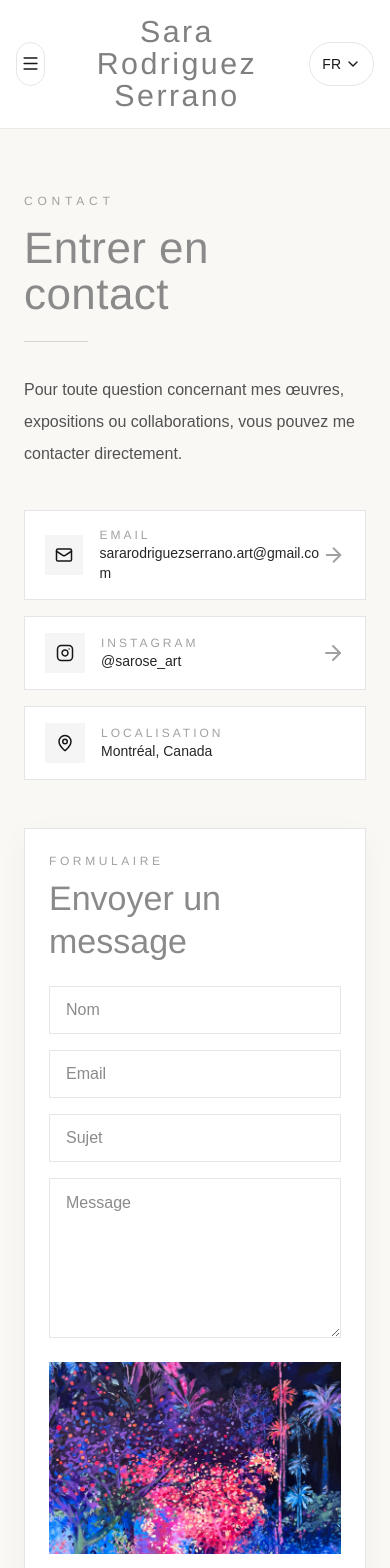
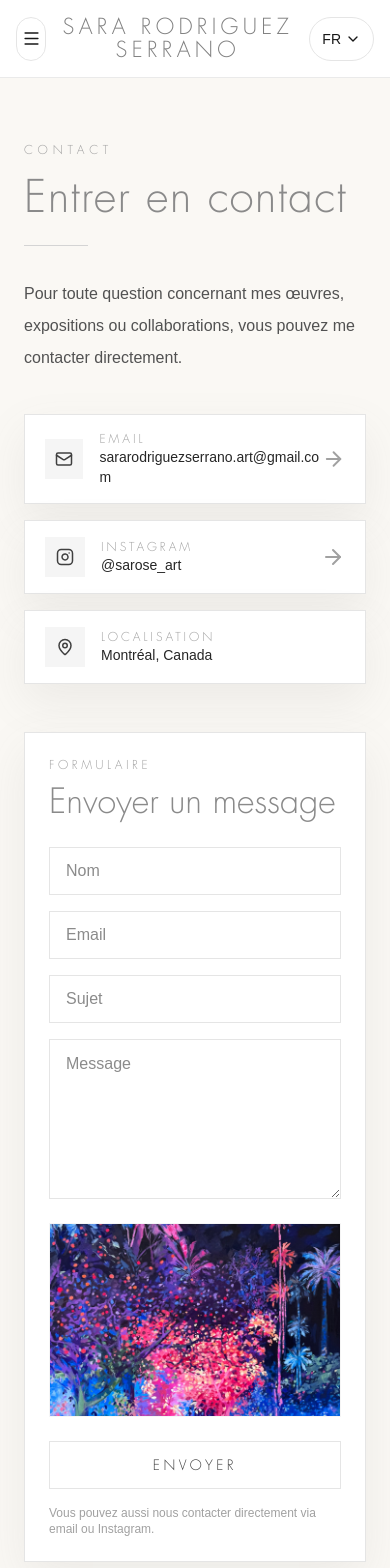
Before and after one commit to Firasxgharbii/sararodriguezserrano, a Next.js app: page /contact in a window 390 px wide. Shown: the top 1568 px of the page. Built offline with nearby package versions, Linux system fonts and the light colour scheme.

Commit message:
update site + favicon + fixes

```diff
--- a/app/about/page.tsx
+++ b/app/about/page.tsx
@@ -176,8 +176,8 @@ export default function AboutPage() {
             <div className="mt-6 flex flex-wrap gap-3">
               <a
                 href="#parcours"
-                className="inline-flex items-center gap-2 border border-neutral-900 px-5 py-3 text-sm uppercase tracking-[0.22em] text-neutral-900 transition duration-300 hover:bg-neutral-900 hover:text-white"
-              >
+className="inline-flex items-center gap-2 border border-neutral-200 px-5 py-3 text-sm uppercase tracking-[0.22em] text-neutral-700 transition duration-300 hover:border-neutral-900 hover:text-neutral-900"
+>
                 {t(about.parcoursButtonLabel, lang)}
                 <ArrowRight size={16} />
               </a>
--- a/app/contact/page.tsx
+++ b/app/contact/page.tsx
@@ -16,9 +16,11 @@ import { t } from "../lib/i18n";
 
 const futuraLight = {
   fontFamily:
-    '"Futura PT", Futura, "Avenir Next", "Helvetica Neue", Arial, sans-serif',
+    '"FuturaLightCustom", "Futura W02 Light", "Futura PT", Futura, "Avenir Next", "Helvetica Neue", Arial, sans-serif',
   fontWeight: 300,
 };
+
+const softCardShadow = "shadow-[0_18px_45px_rgba(120,120,120,0.10)]";
 
 export default function ContactPage() {
   const [content, setContent] = useState<SiteContent>(defaultSiteContent);
@@ -183,7 +185,7 @@ export default function ContactPage() {
                 className="mb-6 text-[44px] leading-[1.05] text-[#8a8a8a] sm:text-[58px] lg:text-[68px]"
                 style={{
                   ...futuraLight,
-                  letterSpacing: "0.01em",
+                  letterSpacing: "0.03em",
                 }}
               >
                 {t(contact.title, lang)}
@@ -198,10 +200,10 @@ export default function ContactPage() {
               <div className="mt-10 space-y-4">
                 <a
                   href={`mailto:${contact.email}`}
-                  className="group flex items-center justify-between border border-neutral-200 bg-white px-5 py-4 transition hover:-translate-y-[2px] hover:shadow-sm"
+                  className={`group flex items-center justify-between border border-neutral-200 bg-white px-5 py-4 transition duration-300 hover:-translate-y-[2px] ${softCardShadow}`}
                 >
                   <div className="flex items-center gap-4">
-                    <div className="flex h-10 w-10 items-center justify-center bg-neutral-100">
+                    <div className="flex h-10 w-10 items-center justify-center bg-neutral-100 text-neutral-700">
                       <Mail size={18} />
                     </div>
 
@@ -225,10 +227,10 @@ export default function ContactPage() {
                   href="https://www.instagram.com/sara_rodriguez_serrano/"
                   target="_blank"
                   rel="noreferrer"
-                  className="group flex items-center justify-between border border-neutral-200 bg-white px-5 py-4 transition hover:-translate-y-[2px] hover:shadow-sm"
+                  className={`group flex items-center justify-between border border-neutral-200 bg-white px-5 py-4 transition duration-300 hover:-translate-y-[2px] ${softCardShadow}`}
                 >
                   <div className="flex items-center gap-4">
-                    <div className="flex h-10 w-10 items-center justify-center bg-neutral-100">
+                    <div className="flex h-10 w-10 items-center justify-center bg-neutral-100 text-neutral-700">
                       <Instagram size={18} />
                     </div>
 
@@ -248,8 +250,10 @@ export default function ContactPage() {
                   <ArrowRight className="text-neutral-400 transition group-hover:translate-x-1" />
                 </a>
 
-                <div className="flex items-center gap-4 border border-neutral-200 bg-white px-5 py-4">
-                  <div className="flex h-10 w-10 items-center justify-center bg-neutral-100">
+                <div
+                  className={`flex items-center gap-4 border border-neutral-200 bg-white px-5 py-4 ${softCardShadow}`}
+                >
+                  <div className="flex h-10 w-10 items-center justify-center bg-neutral-100 text-neutral-700">
                     <MapPin size={18} />
                   </div>
 
@@ -268,7 +272,9 @@ export default function ContactPage() {
               </div>
             </div>
 
-            <div className="border border-neutral-200 bg-white p-6 shadow-[0_10px_30px_rgba(0,0,0,0.04)] sm:p-7">
+            <div
+              className={`border border-neutral-200 bg-white p-6 sm:p-7 ${softCardShadow}`}
+            >
               <p
                 className="mb-2 text-xs uppercase tracking-[0.3em] text-neutral-400"
                 style={futuraLight}
@@ -291,7 +297,7 @@ export default function ContactPage() {
                     value={form.name}
                     onChange={handleChange}
                     placeholder={t(uiText.namePlaceholder, lang)}
-                    className="h-12 border border-neutral-200 px-4 outline-none transition focus:border-black"
+                    className="h-12 border border-neutral-200 bg-white px-4 outline-none transition focus:border-neutral-400"
                   />
 
                   <input
@@ -300,7 +306,7 @@ export default function ContactPage() {
                     value={form.email}
                     onChange={handleChange}
                     placeholder={t(uiText.emailPlaceholder, lang)}
-                    className="h-12 border border-neutral-200 px-4 outline-none transition focus:border-black"
+                    className="h-12 border border-neutral-200 bg-white px-4 outline-none transition focus:border-neutral-400"
                   />
                 </div>
 
@@ -310,7 +316,7 @@ export default function ContactPage() {
                   value={form.subject}
                   onChange={handleChange}
                   placeholder={t(uiText.subjectPlaceholder, lang)}
-                  className="h-12 border border-neutral-200 px-4 outline-none transition focus:border-black"
+                  className="h-12 border border-neutral-200 bg-white px-4 outline-none transition focus:border-neutral-400"
                 />
 
                 <textarea
@@ -318,10 +324,10 @@ export default function ContactPage() {
                   value={form.message}
                   onChange={handleChange}
                   placeholder={t(uiText.messagePlaceholder, lang)}
-                  className="h-40 border border-neutral-200 px-4 py-3 outline-none transition focus:border-black"
+                  className="h-40 border border-neutral-200 bg-white px-4 py-3 outline-none transition focus:border-neutral-400"
                 />
 
-                <div className="mt-2 overflow-hidden">
+                <div className="mt-2 overflow-hidden border border-neutral-100 bg-white">
                   <Image
                     src={contactImageSrc}
                     alt="Contact illustration"
@@ -346,7 +352,7 @@ export default function ContactPage() {
                 <button
                   type="submit"
                   disabled={loading}
-                  className="mt-2 h-12 bg-black text-sm uppercase tracking-[0.25em] text-white transition hover:bg-neutral-800 disabled:opacity-70"
+                  className="mt-2 h-12 border border-neutral-200 bg-white text-sm uppercase tracking-[0.25em] text-neutral-700 transition duration-300 hover:border-neutral-400 hover:bg-neutral-50 disabled:opacity-70"
                   style={futuraLight}
                 >
                   {loading ? t(uiText.sending, lang) : t(uiText.send, lang)}
@@ -361,6 +367,16 @@ export default function ContactPage() {
         </div>
       </section>
 
+      <style jsx global>{`
+        @font-face {
+          font-family: "FuturaLightCustom";
+          src: url("/fonts/Futura-Light.woff2") format("woff2");
+          font-weight: 300;
+          font-style: normal;
+          font-display: swap;
+        }
+      `}</style>
+
       <Footer />
     </main>
   );
--- a/app/src/components/Gallery.tsx
+++ b/app/src/components/Gallery.tsx
@@ -1,63 +1,64 @@
+"use client";
+
 import Image from "next/image";
 
 const works = [
   {
     src: "/oeuvres remar2.jpg",
-    title: "Paysage intérieur",
-    category: "Peinture",
+    title: "PAYSAGE INTÉRIEUR",
+    category: "PEINTURE",
   },
   {
     src: "/oeuvres remar3.jpg",
-    title: "Fragments de lumière",
-    category: "Peinture",
+    title: "FRAGMENTS DE LUMIÈRE",
+    category: "PEINTURE",
   },
   {
     src: "/oeuvres remar4.jpg",
-    title: "Éclats nocturnes",
-    category: "Peinture",
+    title: "ÉCLATS NOCTURNES",
+    category: "PEINTURE",
   },
 ];
 
 const futuraLight = {
   fontFamily:
-    '"Futura PT", Futura, "Avenir Next", "Helvetica Neue", Arial, sans-serif',
+    '"FuturaLightCustom", "Futura W02 Light", "Futura PT", Futura, "Avenir Next", "Helvetica Neue", Arial, sans-serif',
   fontWeight: 300,
+  textTransform: "uppercase" as const,
 };
 
 export default function Gallery() {
   return (
     <section id="works" className="bg-[#f8f7f4] py-28">
       <div className="mx-auto max-w-7xl px-6">
-        {/* HEADER */}
         <div className="mb-24 text-center">
           <p
-            className="mb-4 text-[10px] uppercase tracking-[0.42em] text-neutral-400"
+            className="mb-4 text-[10px] tracking-[0.42em] text-neutral-400"
             style={futuraLight}
           >
-            Galerie
+            GALERIE
           </p>
 
           <h2
             className="mb-6 text-[44px] leading-none text-[#8a8a8a] sm:text-[58px]"
             style={{
               ...futuraLight,
-              letterSpacing: "0.02em",
+              letterSpacing: "0.12em",
             }}
           >
-            Œuvres
+            ŒUVRES
           </h2>
 
           <div className="mx-auto mb-6 h-[1px] w-24 bg-neutral-300" />
         </div>
 
-        {/* ŒUVRE PRINCIPALE */}
         <div className="mb-28">
           <article className="group">
             <div className="overflow-hidden bg-white shadow-[0_18px_50px_rgba(0,0,0,0.06)]">
               <div className="relative h-[72vh] min-h-[420px] w-full overflow-hidden">
                 <Image
                   src="/IMAGE Grande.jpg"
-                  alt="La forêt intérieure"
+                  alt="LA FORÊT INTÉRIEURE"
                   fill
                   priority
                   className="object-cover transition duration-700 group-hover:scale-[1.02]"
@@ -67,20 +68,20 @@ export default function Gallery() {
 
             <div className="mt-10 max-w-3xl">
               <p
-                className="mb-3 text-[10px] uppercase tracking-[0.38em] text-neutral-400"
+                className="mb-3 text-[10px] tracking-[0.38em] text-neutral-400"
                 style={futuraLight}
               >
-                Œuvre mise en avant
+                ŒUVRE MISE EN AVANT
               </p>
 
               <h3
                 className="text-[36px] leading-tight text-[#8a8a8a] sm:text-[52px]"
                 style={{
                   ...futuraLight,
-                  letterSpacing: "0.01em",
+                  letterSpacing: "0.08em",
                 }}
               >
-                La forêt intérieure
+                LA FORÊT INTÉRIEURE
               </h3>
 
               <p className="mt-5 max-w-2xl text-[17px] leading-8 text-neutral-600">
@@ -94,7 +95,6 @@ export default function Gallery() {
           </article>
         </div>
 
-        {/* GRILLE */}
         <div className="grid gap-14 md:grid-cols-3">
           {works.map((work, index) => (
             <article key={index} className="group">
@@ -111,7 +111,7 @@ export default function Gallery() {
 
               <div className="mt-6">
                 <p
-                  className="mb-2 text-[10px] uppercase tracking-[0.34em] text-neutral-400"
+                  className="mb-2 text-[10px] tracking-[0.34em] text-neutral-400"
                   style={futuraLight}
                 >
                   {work.category}
@@ -119,7 +119,10 @@ export default function Gallery() {
 
                 <h3
                   className="text-[27px] leading-snug text-[#8a8a8a]"
-                  style={futuraLight}
+                  style={{
+                    ...futuraLight,
+                    letterSpacing: "0.06em",
+                  }}
                 >
                   {work.title}
                 </h3>
@@ -128,6 +131,16 @@ export default function Gallery() {
           ))}
         </div>
       </div>
+
+      <style jsx global>{`
+        @font-face {
+          font-family: "FuturaLightCustom";
+          src: url("/fonts/Futura-Light.woff2") format("woff2");
+          font-weight: 300;
+          font-style: normal;
+          font-display: swap;
+        }
+      `}</style>
     </section>
   );
 }
--- a/app/src/components/Navbar.tsx
+++ b/app/src/components/Navbar.tsx
@@ -9,6 +9,7 @@ type Lang = "fr" | "en" | "es";
 const INSTAGRAM_URL = "https://www.instagram.com/sara_rodriguez_serrano/";
 const EMAIL_URL = "mailto:sararodriguezserrano.art@gmail.com";
 const LANG_STORAGE_KEY = "site_lang";
+const ARTIST_NAME = "SARA RODRIGUEZ SERRANO";
 
 const translations = {
   fr: {
@@ -18,9 +19,6 @@ const translations = {
     about: "À PROPOS",
     contact: "CONTACT",
     language: "Langue",
-    french: "Français",
-    english: "Anglais",
-    spanish: "Espagnol",
   },
   en: {
     current: "EN",
@@ -29,9 +27,6 @@ const translations = {
     about: "ABOUT",
     contact: "CONTACT",
     language: "Language",
-    french: "French",
-    english: "English",
-    spanish: "Spanish",
   },
   es: {
     current: "ES",
@@ -40,9 +35,6 @@ const translations = {
     about: "ACERCA DE",
     contact: "CONTACTO",
     language: "Idioma",
-    french: "Francés",
-    english: "Inglés",
-    spanish: "Español",
   },
 };
 
@@ -68,7 +60,6 @@ export default function Navbar() {
     localStorage.setItem(LANG_STORAGE_KEY, newLang);
     setLangOpen(false);
     setMobileOpen(false);
-
     window.dispatchEvent(new Event("storage"));
     window.dispatchEvent(new Event("focus"));
   };
@@ -76,7 +67,6 @@ export default function Navbar() {
   useEffect(() => {
     const syncLang = () => {
       const savedLang = localStorage.getItem(LANG_STORAGE_KEY) as Lang | null;
-
       if (savedLang === "fr" || savedLang === "en" || savedLang === "es") {
         setLang(savedLang);
       } else {
@@ -85,7 +75,6 @@ export default function Navbar() {
     };
 
     syncLang();
-
     window.addEventListener("storage", syncLang);
     window.addEventListener("focus", syncLang);
 
@@ -136,17 +125,9 @@ export default function Navbar() {
               <Menu size={19} />
             </button>
 
-            <div className="px-3 text-center">
-              <h1
-                className="text-[1.9rem] leading-[1.05] text-[#808080]"
-                style={{
-                  fontFamily:
-                    '"Futura PT", "Futura", "Avenir Next", "Helvetica Neue", sans-serif',
-                  fontWeight: 300,
-                  letterSpacing: "0.08em",
-                }}
-              >
-                Sara Rodriguez Serrano
+            <div className="px-2 text-center">
+              <h1 className="artist-logo text-[1.35rem] leading-[1.05]">
+                {ARTIST_NAME}
               </h1>
             </div>
 
@@ -277,16 +258,8 @@ export default function Navbar() {
                 </div>
               </div>
 
-              <h1
-                className="text-center text-5xl text-[#808080]"
-                style={{
-                  fontFamily:
-                    '"Futura PT", "Futura", "Avenir Next", "Helvetica Neue", sans-serif',
-                  fontWeight: 300,
-                  letterSpacing: "0.2em",
-                }}
-              >
-                Sara Rodriguez Serrano
+              <h1 className="artist-logo text-center text-5xl">
+                {ARTIST_NAME}
               </h1>
             </div>
 
@@ -328,16 +301,8 @@ export default function Navbar() {
           <div className="flex h-full flex-col">
             <div className="flex items-center justify-between border-b border-neutral-200 px-5 py-5">
               <div className="pr-4">
-                <h2
-                  className="text-[1.8rem] leading-[1.05] text-[#808080]"
-                  style={{
-                    fontFamily:
-                      '"Futura PT", "Futura", "Avenir Next", "Helvetica Neue", sans-serif',
-                    fontWeight: 300,
-                    letterSpacing: "0.08em",
-                  }}
-                >
-                  Sara Rodriguez Serrano
+                <h2 className="artist-logo text-[1.45rem] leading-[1.05]">
+                  {ARTIST_NAME}
                 </h2>
               </div>
 
@@ -428,23 +393,30 @@ export default function Navbar() {
             </div>
 
             <div className="border-t border-neutral-200 px-5 py-4">
-              <p
-                className="text-xs text-[#808080]"
-                style={{
-                  fontFamily:
-                    '"Futura PT", "Futura", "Avenir Next", "Helvetica Neue", sans-serif',
-                  fontWeight: 300,
-                  letterSpacing: "0.2em",
-                }}
-              >
-                Sara Rodriguez Serrano
-              </p>
+              <p className="artist-logo text-xs">{ARTIST_NAME}</p>
             </div>
           </div>
         </div>
       </div>
 
       <style jsx>{`
+        @font-face {
+          font-family: "FuturaLightCustom";
+          src: url("/fonts/Futura-Light.woff2") format("woff2");
+          font-weight: 300;
+          font-style: normal;
+          font-display: swap;
+        }
+
+        .artist-logo {
+          font-family: "FuturaLightCustom", "Futura W02 Light", "Futura PT",
+            "Futura", "Avenir Next", "Helvetica Neue", Arial, sans-serif;
+          font-weight: 300;
+          letter-spacing: 0.2em;
+          color: #808080;
+          text-transform: uppercase;
+        }
+
         @keyframes fadeSlide {
           from {
             opacity: 0;
--- a/app/src/components/OeuvresIntroSection.tsx
+++ b/app/src/components/OeuvresIntroSection.tsx
@@ -1,7 +1,6 @@
 "use client";
 
 import Image from "next/image";
-import Link from "next/link";
 import { useEffect, useState } from "react";
 import {
   defaultSiteContent,
@@ -14,7 +13,7 @@ import { t } from "../../lib/i18n";
 
 const futuraLight = {
   fontFamily:
-    '"Futura PT", Futura, "Avenir Next", "Helvetica Neue", Arial, sans-serif',
+    '"FuturaLightCustom", "Futura W02 Light", "Futura PT", Futura, "Avenir Next", "Helvetica Neue", Arial, sans-serif',
   fontWeight: 300,
 };
 
@@ -27,6 +26,7 @@ export default function OeuvresIntroSection() {
       setContent(getMergedSiteContent());
 
       const savedLang = localStorage.getItem(LANG_STORAGE_KEY) as Lang | null;
+
       if (savedLang === "fr" || savedLang === "en" || savedLang === "es") {
         setLang(savedLang);
       } else {
@@ -66,30 +66,32 @@ export default function OeuvresIntroSection() {
       <div className="relative mx-auto flex min-h-[430px] max-w-6xl items-center justify-center px-6 py-20 text-center md:min-h-[540px] md:px-10 md:py-28 lg:py-32">
         <div className="max-w-5xl">
           <p
-            className="mb-5 text-[10px] uppercase tracking-[0.46em] text-white/85 md:text-[11px]"
+            className="mb-5 text-[10px] lowercase tracking-[0.32em] text-white/85 md:text-[11px]"
             style={futuraLight}
           >
-            {t(oeuvres.heroBadge, lang)}
+            {t(oeuvres.heroBadge, lang)?.toLowerCase()}
           </p>
 
           <h1
-            className="mx-auto max-w-4xl text-[28px] uppercase leading-[1.25] tracking-[0.18em] text-white drop-shadow-[0_2px_12px_rgba(0,0,0,0.22)] md:text-[42px] lg:text-[52px]"
+            className="mx-auto max-w-4xl text-[28px] lowercase leading-[1.25] tracking-[0.12em] text-white drop-shadow-[0_2px_12px_rgba(0,0,0,0.22)] md:text-[42px] lg:text-[52px]"
             style={futuraLight}
           >
-            {t(oeuvres.heroTitle, lang)}
+            {t(oeuvres.heroTitle, lang)?.toLowerCase()}
           </h1>
 
           <div className="mx-auto mt-8 h-px w-24 bg-white/45" />
-
-          <Link
-            href="#gallery"
-            className="mt-10 inline-flex min-h-[48px] items-center justify-center border border-white/60 bg-white/10 px-8 py-3 text-[10px] uppercase tracking-[0.28em] text-white backdrop-blur-md transition-all duration-300 hover:bg-white hover:text-neutral-900"
-            style={futuraLight}
-          >
-            {t(oeuvres.heroButtonText, lang)}
-          </Link>
         </div>
       </div>
+
+      <style jsx global>{`
+        @font-face {
+          font-family: "FuturaLightCustom";
+          src: url("/fonts/Futura-Light.woff2") format("woff2");
+          font-weight: 300;
+          font-style: normal;
+          font-display: swap;
+        }
+      `}</style>
     </section>
   );
 }
```
Also changed, not shown: public/fonts/Futura-Light.woff2 (added).
